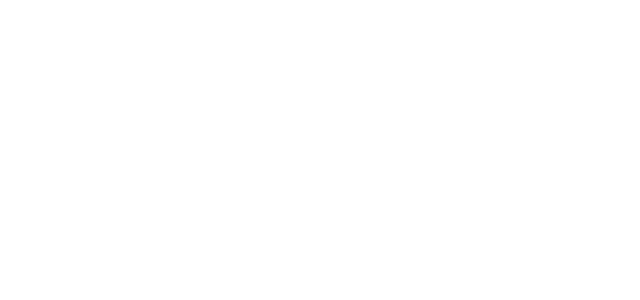
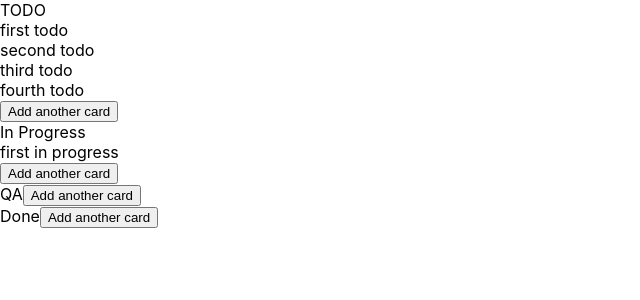
Before and after one commit to gracemgately/trello-clone, a React (Create React App) app: page / in a window 1280 px wide. Shown: the top 300 px of the page, without its empty margins (0-640 px from the left). Built offline with nearby package versions, Linux system fonts and the light colour scheme.

Commit message:
Add drag&drop/reordering behavior across the board

```diff
--- a/src/App/App.js
+++ b/src/App/App.js
@@ -1,9 +1,27 @@
 import Board from '../Board/Board';
+
+//with a backend, you could fetch
+//this data for the user and render
+//their columns and cards
+const columns = [
+  { title: 'TODO', id: '1' },
+  { title: 'In Progress', id: '2' },
+  { title: 'QA', id: '3' },
+  { title: 'Done', id: '4' },
+];
+
+const cards = [
+  { text: 'first todo', id: '12345', columnId: '1' },
+  { text: 'first in progress', id: '19872', columnId: '2' },
+  { text: 'second todo', id: '13142', columnId: '1' },
+  { text: 'third todo', id: '35435', columnId: '1' },
+  { text: 'fourth todo', id: '43231', columnId: '1' }
+];
 
 const App = () => {
   return (
     <div className="App">
-      <Board />
+      <Board columns={columns} cards={cards}/>
     </div>
   );
 }
--- a/src/Board/Board.jsx
+++ b/src/Board/Board.jsx
@@ -1,19 +1,83 @@
-import React from 'react';
+import React, { useState } from 'react';
 import PropTypes from 'prop-types';
 import Column from '../Column/Column';
 
-const Board = ({ columns }) => <div>
-    { columns.map(column => <Column key={column.title} title={column.title}/> ) }
-</div>
+const Board = ({ columns, cards: initialCards }) => {
+    const [cards, setCards] = useState(initialCards);
+
+    const addCard = card => {
+        const newCards = [...cards, card];
+        setCards(newCards);
+    };
+
+    const onDragOver = e => {
+        e.preventDefault();
+        e.dataTransfer.dropEffect = "move";
+    };
+
+    const removeDraggedCard = cardId => {
+        const cardToMove = cards.filter(c => c.id === cardId)[0];
+        const filtered = cards.filter(c => c.id !== cardId);
+        return [cardToMove, filtered];
+    };
+
+    const addCardAtLocation = (locationId, cardToAdd, cards) => {
+        let reorderdCards = [];
+        cards.forEach(card => {
+            if(locationId === card.id) {
+                reorderdCards.push(cardToAdd);
+            }
+            reorderdCards.push(card);
+        });
+        return reorderdCards;
+    };
+
+    const reorderCards = columnId => e => {
+        e.preventDefault();
+        var data = e.dataTransfer.getData('text/plain');
+        e.dataTransfer.clearData();
+        const locationForDrop = e.target.id;
+
+        const cardToDrop = data;
+        const [cardMoved, filteredCards] = removeDraggedCard(cardToDrop);
+        const movedCardWithNewColumn = { ...cardMoved, columnId };
+
+        if (!locationForDrop) {
+            addCard(movedCardWithNewColumn);
+        }
+        else {
+            const reorderedCards = addCardAtLocation(locationForDrop, movedCardWithNewColumn, filteredCards);
+            setCards(reorderedCards);
+        }
+    };
+
+    return (
+        <div>
+            {columns.map(column =>
+                <Column key={column.id}
+                    onDrop={reorderCards}
+                    onDragOver={onDragOver}
+                    id={column.id}
+                    title={column.title}
+                    cards={cards.filter(c => c.columnId === column.id)}
+                    addCard={addCard}
+                />)
+            }
+        </div>
+    );
+}
 
 export default Board;
 
 Board.propTypes = {
+    cards: PropTypes.array,
     columns: PropTypes.arrayOf(PropTypes.shape({
-        title: PropTypes.string
+        title: PropTypes.string,
+        cards: PropTypes.array,
     }))
 };
 
 Board.defaultProps = {
-    columns: []
+    columns: [],
+    cards: [],
 }
--- a/src/Card/Card.jsx
+++ b/src/Card/Card.jsx
@@ -11,7 +11,6 @@
 
     return (
         <div
-            className='card'
             data-testid={testId}
             id={id}
             draggable
@@ -34,6 +33,7 @@
     card: PropTypes.shape({
         text: PropTypes.string,
         id: PropTypes.string,
+        columnId: PropTypes.string,
     }),
 };
 
@@ -41,5 +41,6 @@
     card: {
         text: '',
         id: '0',
+        columnId: '0',
     },
 };
--- a/src/Column/Column.jsx
+++ b/src/Column/Column.jsx
@@ -4,59 +4,32 @@
 import Draft from '../Card/Draft'
 ;import Card from '../Card/Card';
 
-const Column = ({ title, cards: initialCards }) => {
-
-    const [cards, setCards] = useState(initialCards);
+const Column = ({ id, title, cards, addCard: addCardToColumn, onDragOver, onDrop: onColumnDrop }) => {
     const [displayUserPrompt, setDisplayUserPrompt] = useState(false);
 
     const close = () => {
         setDisplayUserPrompt(false);
     };
 
+    const onDrop = columnId => e => {
+        onColumnDrop(columnId)(e);
+    }
+
     const addCard = text => {
         close();
         //eventually when these cards are stored in a db,
         //we would call the POST endpoint here and create
         //the card, returning an identifier back as confirmation
-        const newCards = [...cards, { text, id: uuid() }];
-        setCards(newCards);
+        const newCard = { text, id: uuid(), columnId: id };
+        addCardToColumn(newCard);
     };
 
     const toggleUserPrompt = () => {
         setDisplayUserPrompt(!displayUserPrompt);
     };
 
-    const reorderCards = (locationId, cardToDropId) => {
-        let cardToMove = cards.filter(c => c.id === cardToDropId)[0];
-        let removeDroppedCard = cards.filter(c => c.id !== cardToDropId);
-
-        let reordered = removeDroppedCard;
-        return reordered.reduce((newCards, currentCard, index) => {
-            if (locationId === currentCard.id) {
-                newCards.splice(index, 0, cardToMove);
-            }
-            return newCards;
-        }, removeDroppedCard);
-    };
-
-    const onDragOver = e => {
-        e.preventDefault();
-        e.dataTransfer.dropEffect = "move";
-    };
-
-    const onDrop = () => e => {
-        e.preventDefault();
-        var data = e.dataTransfer.getData('text/plain');
-        e.dataTransfer.clearData();
-
-        const locationForDrop = e.target.id;
-        const cardToDrop = data;
-        const reorderedCards = reorderCards(locationForDrop, cardToDrop);
-        setCards(reorderedCards);
-    };
-
     return (
-        <div onDrop={onDrop()} onDragOver={onDragOver} id={title}>
+        <div id={id} onDrop={onDrop(id)} onDragOver={onDragOver}>
             { title }
 
             { cards.map(card => <Card key={card.id} card={card} /> )}
@@ -79,14 +52,18 @@
 export default Column;
 
 Column.propTypes = {
+    id: PropTypes.string,
     title: PropTypes.string,
+    addCard: PropTypes.func.isRequired,
     cards: PropTypes.arrayOf(PropTypes.shape({
+        columnId: PropTypes.string,
         id: PropTypes.string,
         text: PropTypes.string,
     })),
 };
 
 Column.defaultProps = {
+    id: '0',
     cards: [],
     title: '',
 };
```
Also changed, not shown: 2 other files (tests, documents, lock files or other folders).
